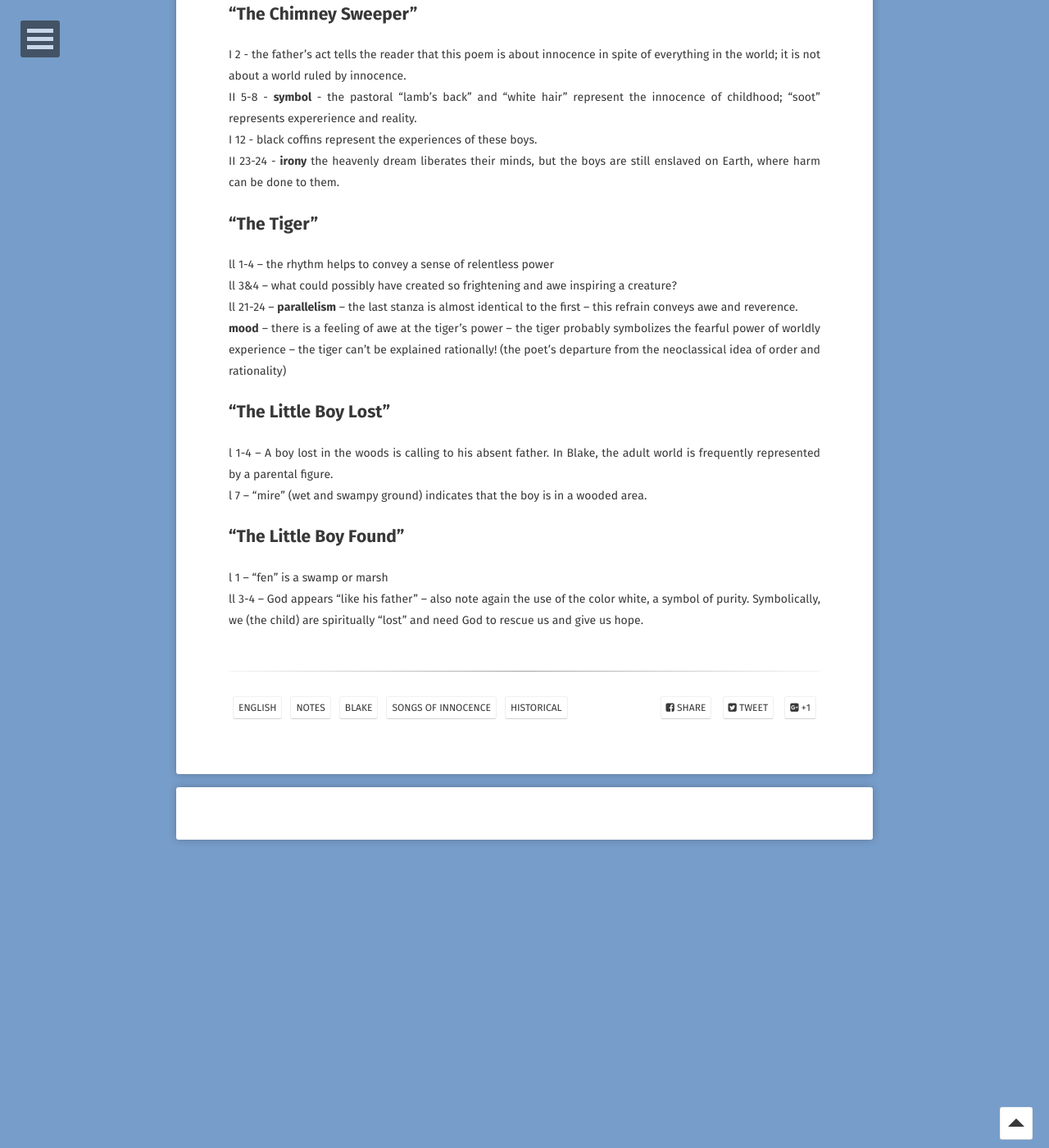
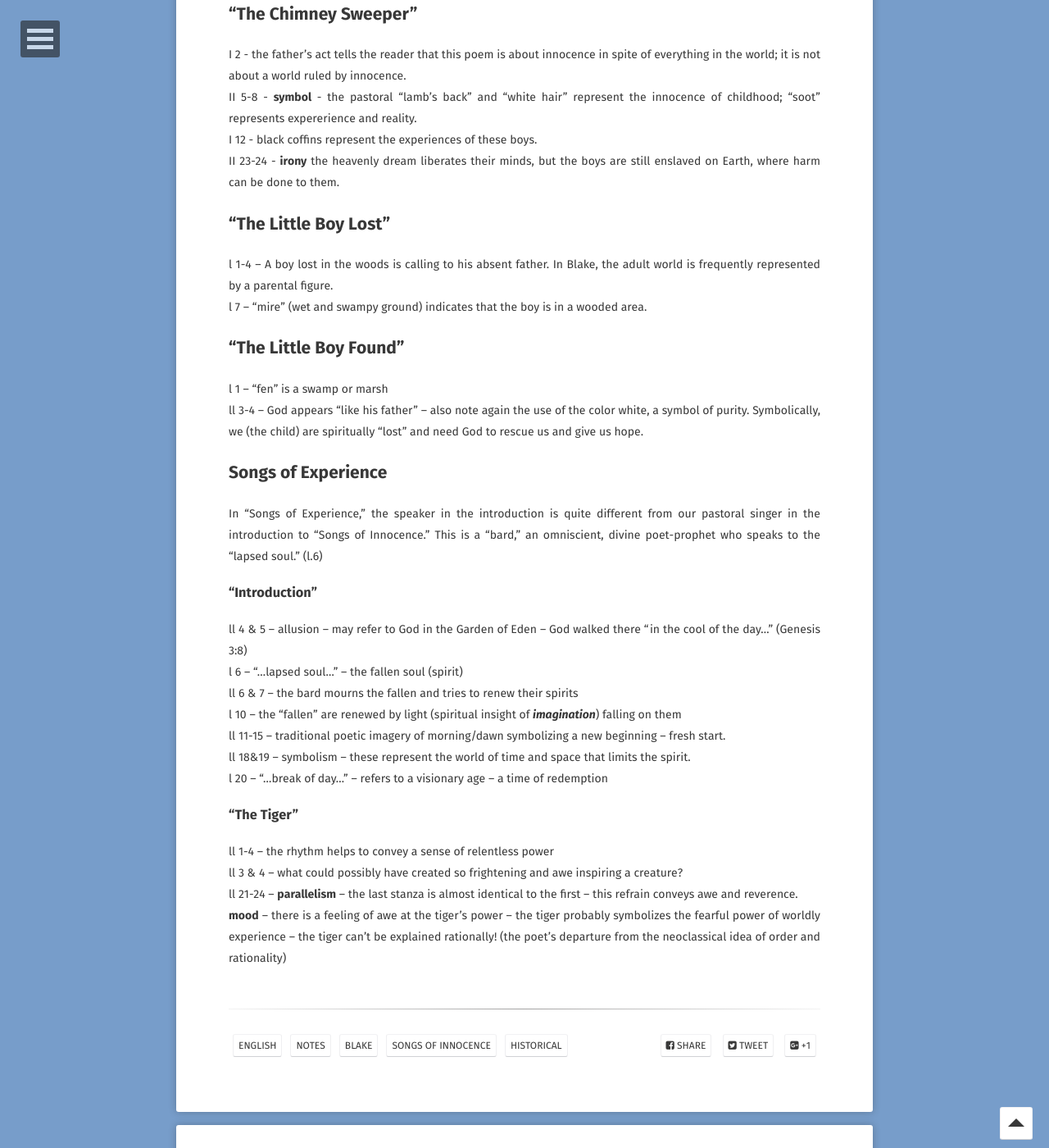
Before and after one commit to EthenStrine/site, a Jekyll site: the page built from _posts/2019-03-07-blake.md, in a window 1280 px wide and 1400 px high, scrolled down 1163 px. Shown: the whole window at 82% size. Built offline with Jekyll 4.4.1, drawn with Linux system fonts in a browser that asks for light colours; some web fonts are replaced; comment, search, counter and statistics services are not loaded; some of the changed text lies outside the part shown.

Commit message:
Update 2019-03-07-blake.md

```diff
--- a/_posts/2019-03-07-blake.md
+++ b/_posts/2019-03-07-blake.md
@@ -56,3 +50,25 @@ l 7 – “mire” (wet and swampy ground) indicates that the boy is in a wooded
 
 l 1 – “fen” is a swamp or marsh
 ll 3-4 – God appears “like his father” – also note again the use of the color white, a symbol of purity. Symbolically, we (the child) are spiritually “lost” and need God to rescue us and give us hope.
+
+## Songs of Experience
+
+In “Songs of Experience,” the speaker in the introduction is quite different from our pastoral singer in the introduction to “Songs of Innocence.” This is a “bard,” an omniscient, divine poet-prophet who speaks to the “lapsed soul.” (l.6)
+
+### “Introduction”
+
+ll 4 & 5 – allusion – may refer to God in the Garden of Eden – God walked there “in the cool of the day…” (Genesis 3:8)
+l 6 – “…lapsed soul…” – the fallen soul (spirit)
+ll 6 & 7 – the bard mourns the fallen and tries to renew their spirits
+l 10 – the “fallen” are renewed by light (spiritual insight of ***imagination***) falling on them
+ll 11-15 – traditional poetic imagery of morning/dawn symbolizing a new beginning – fresh start.
+ll 18&19 – symbolism – these represent the world of time and space that limits the spirit.
+l 20 – “…break of day…” – refers to a visionary age – a time of redemption
+
+
+### “The Tiger”
+
+ll 1-4 – the rhythm helps to convey a sense of relentless power
+ll 3 & 4 – what could possibly have created so frightening and awe inspiring a creature?
+ll 21-24 – **parallelism** – the last stanza is almost identical to the first – this refrain conveys awe and reverence.
+**mood** – there is a feeling of awe at the tiger’s power – the tiger probably symbolizes the fearful power of worldly experience – the tiger can’t be explained rationally! (the poet’s departure from the neoclassical idea of order and rationality)
```
Also changed, not shown: other parts of _posts/2019-03-07-blake.md (+0 -6 lines).
